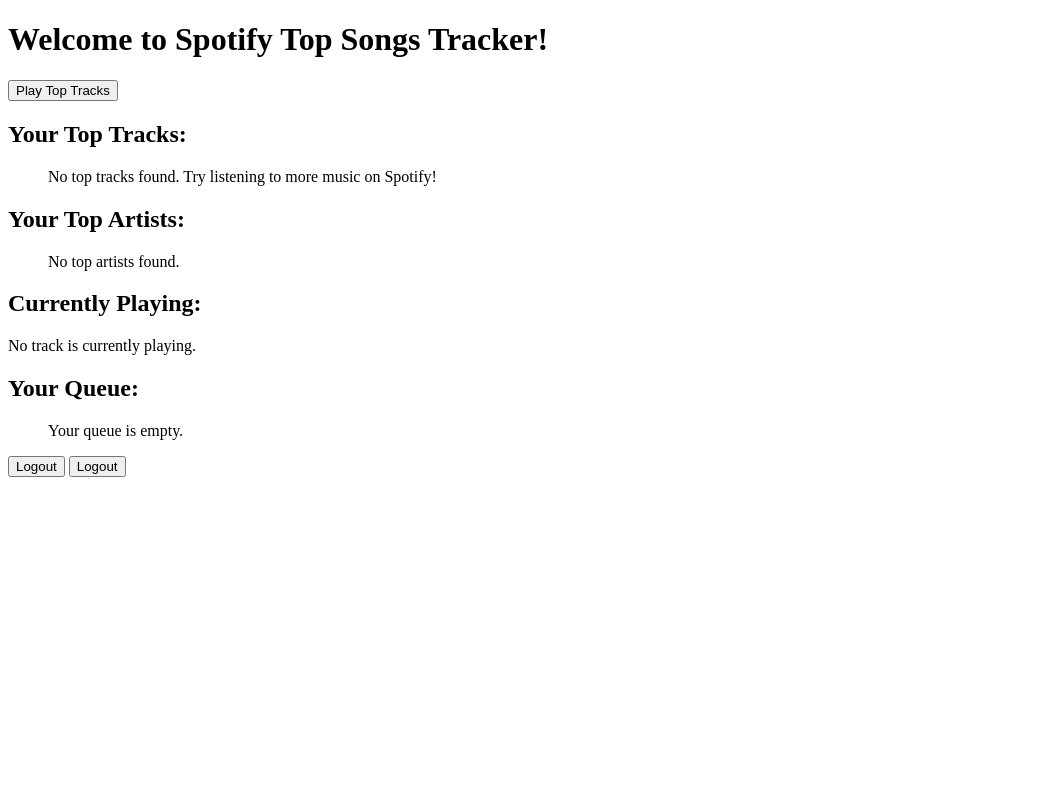
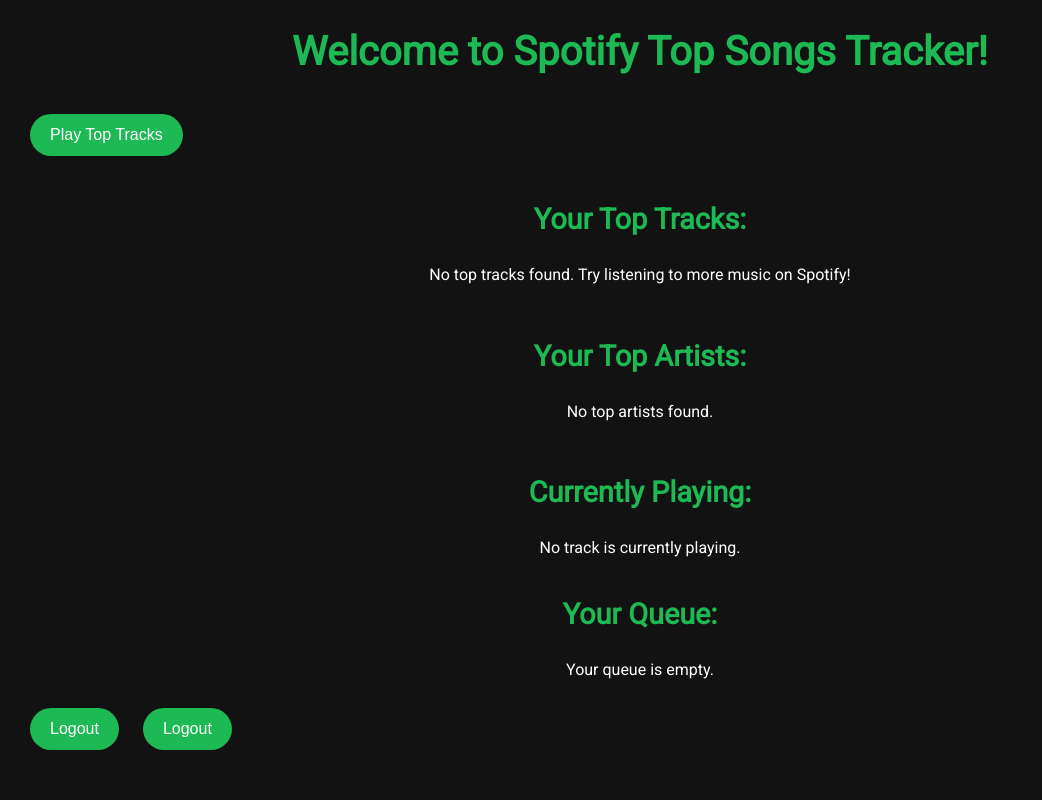
Before and after one commit to Hurlicane24/CSCI-331-Final-Project, a Flask app: template templates/index.html in a window 1280 px wide. Shown: the whole page, without its empty margins (0-1042 px from the left). Run offline with Flask 3, Linux system fonts and the light colour scheme; the template is opened without the code that fills it, so the values that code supplies are empty.

Commit message:
Update index.html

```diff
--- a/templates/index.html
+++ b/templates/index.html
@@ -3,6 +3,11 @@
 <head>
     <meta charset="UTF-8">
     <title>Spotify App</title>
+    <!-- Include Google Fonts -->
+    <link rel="preconnect" href="https://fonts.googleapis.com">
+    <link href="https://fonts.googleapis.com/css2?family=Roboto&display=swap" rel="stylesheet">
+    <!-- Link to your CSS file -->
+    <link rel="stylesheet" href="main.css">
 </head>
 <body>
     <h1>Welcome to Spotify Top Songs Tracker!</h1>
```
